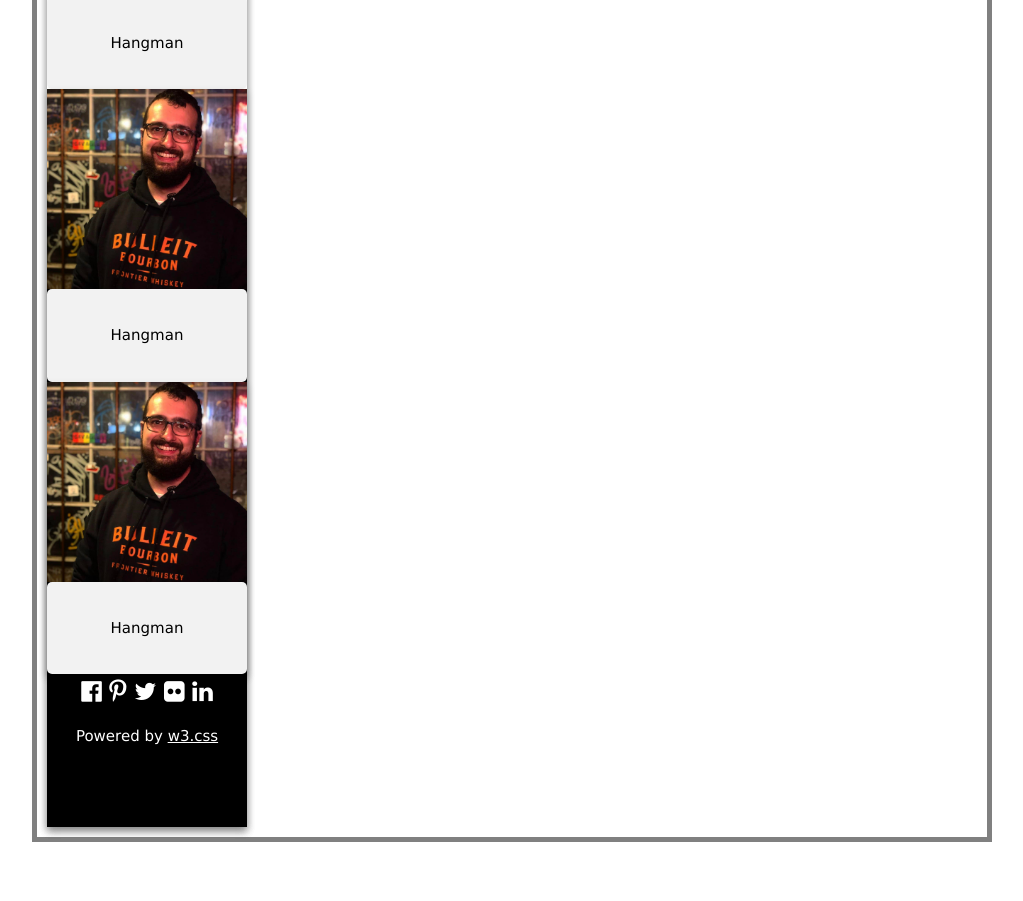
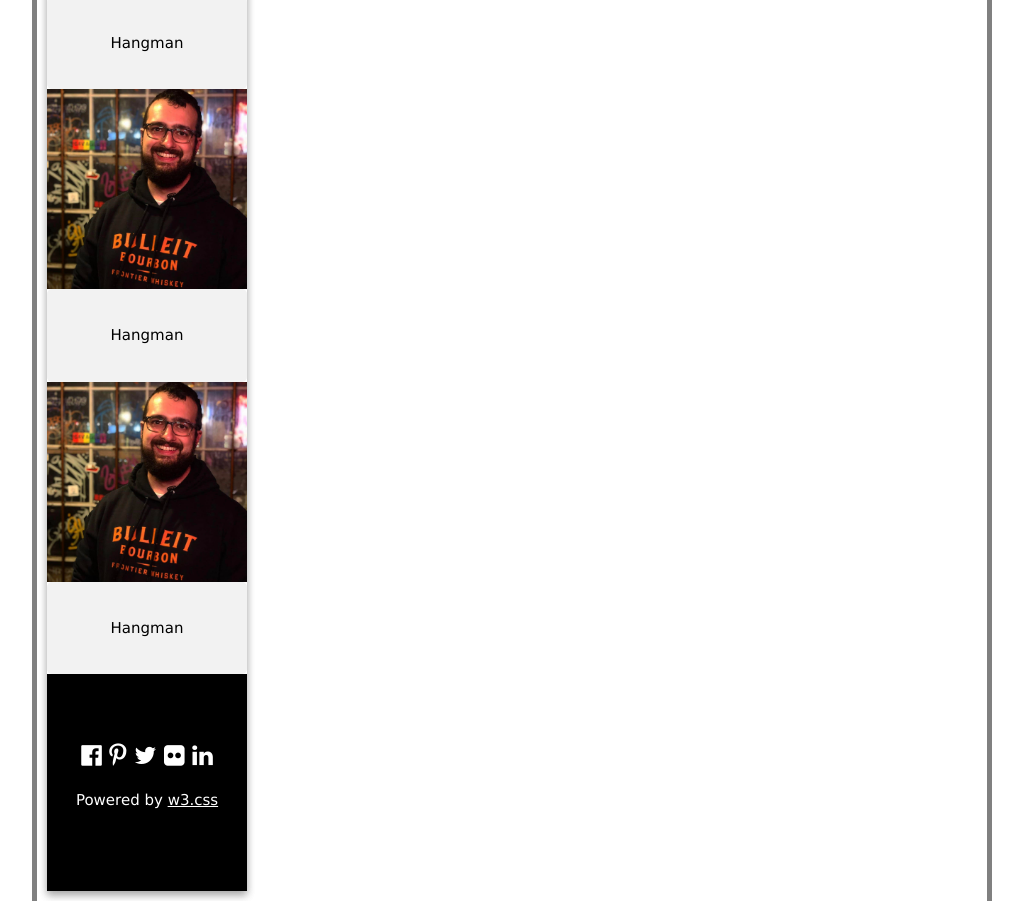
Before and after one commit to nwsanfor24/Homework-1, a plain HTML site: page portfolio.html in a window 1280 px wide. Shown: the part 989-1890 px from the top of the page, without its empty margins (128-1151 px from the left). Before the commit the page ends 1831 px from the top, so only its background shows below. Drawn offline with nearby package versions, Linux system fonts and the light colour scheme.

Commit message:
changing stupid boxes

```diff
--- a/css/style.css
+++ b/css/style.css
@@ -75,42 +75,39 @@
 
   /* Portfolio box */
 
-  .card {
-    /* Add shadows to create the "card" effect */
+  .row {
     box-shadow: 0 4px 8px 0 rgba(0,0,0,0.2);
     transition: 0.3s;
     float: left;
+    display: block;
+    box-sizing: inherit;
   }
 
-  .card-2 {
-    /* Add shadows to create the "card" effect */
+  .banana {
     box-shadow: 0 4px 8px 0 rgba(0,0,0,0.2);
     transition: 0.3s;
     float: right;
+    display: block;
+    box-sizing: inherit;
   }
 
   .card-3 {
-    /* Add shadows to create the "card" effect */
     box-shadow: 0 4px 8px 0 rgba(0,0,0,0.2);
     transition: 0.3s;
     float: left;
   }
 
   .card-4 {
-    /* Add shadows to create the "card" effect */
     box-shadow: 0 4px 8px 0 rgba(0,0,0,0.2);
     transition: 0.3s;
     float: right;
   }
 
   .card-5 {
-    /* Add shadows to create the "card" effect */
     box-shadow: 0 4px 8px 0 rgba(0,0,0,0.2);
     transition: 0.3s;
-    float: left;
   }
 
-  /* On mouse-over, add a deeper shadow */
   .card:hover {
     box-shadow: 0 8px 16px 0 rgba(0,0,0,0.2);
   }
--- a/portfolio.html
+++ b/portfolio.html
@@ -18,27 +18,31 @@
     <div class="box-2 w3-container w3-content w3-center">
       <h1>Portfolio</h1>
       <hr>
-      <div class="card">
+      <div class="row">
+        <div class="col-3">
           <img src="unnamed.jpg" alt="Nathan" width="200px" height="200px">
           <div class="container" width="200px" height="200px">
             <p>Hangman</p>
           </div>
-      <div class="card-2">
+        </div>
+      <div class="banana">
+        <div class="col-3">
           <img src="unnamed.jpg" alt="Nathan" width="200px" height="200px">
           <div class="container" width="200px" height="200px">
             <p>Hangman</p>
           </div>
-      <div class="card-3">
+        </div>
+      <div class="apple">
         <img src="unnamed.jpg" alt="Nathan" width="200px" height="200px">
         <div class="container" width="200px" height="200px">
           <p>Hangman</p>
         </div>
-      <div class="card-4">
+      <div class="pear">
         <img src="unnamed.jpg" alt="Nathan" width="200px" height="200px">
         <div class="container" width="200px" height="200px">
           <p>Hangman</p>
         </div>
-      <div class="card-5">
+      <div class="orange">
         <img src="unnamed.jpg" alt="Nathan" width="200px" height="200px">
         <div class="container" width="200px" height="200px">
           <p>Hangman</p>
```
Lines whose indentation alone changed are shown as unchanged.
